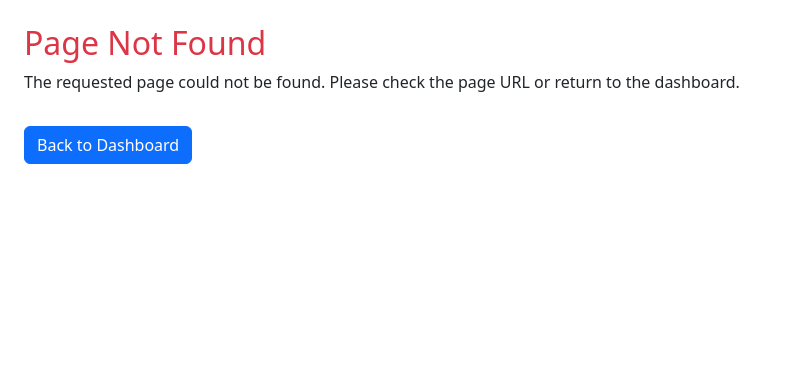
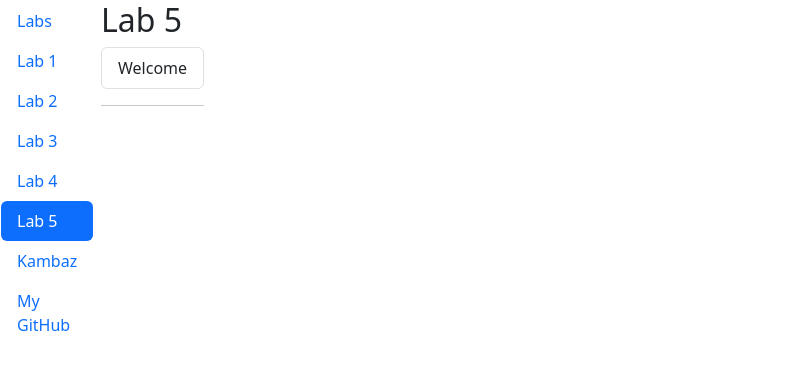
Before and after one commit to wong-anni/kambaz-next-js, a Next.js app: page /labs/lab5 in a window 1280 px wide. Before the commit this address had no page. Shown: the top 370 px of the page, without its empty margins (0-801 px from the left). Built offline with nearby package versions, Linux system fonts and the light colour scheme.

Commit message:
a5 section 1

```diff
--- a/app/labs/TOC.tsx
+++ b/app/labs/TOC.tsx
@@ -24,6 +24,10 @@ export default function TOC() {
        <NavLink href="/labs/lab4" as={Link} className={`nav-link ${pathname.endsWith("lab4") ? "active" : ""}`}>
        Lab 4</NavLink> </NavItem>
      <NavItem>
+     <NavItem>
+       <NavLink href="/labs/lab5" as={Link} className={`nav-link ${pathname.endsWith("lab5") ? "active" : ""}`}>
+       Lab 5</NavLink> </NavItem>
+     <NavItem>  </NavItem>
        <NavLink href="/" as={Link}>Kambaz</NavLink>
      </NavItem>
      <NavItem>
--- a/app/labs/lab4/page.tsx
+++ b/app/labs/lab4/page.tsx
@@ -16,11 +16,9 @@ import store from "./store";
 import { Provider } from "react-redux";
 
 export default function Lab4() {
-    // implement callback function
     function sayHello() {
         alert("Hello");
     }
-
     return(
         <Provider store={store}>
             <div>
--- /dev/null
+++ b/app/labs/lab5/page.tsx
@@ -0,0 +1,12 @@
+export default function Lab5() {
+  return (
+    <div id="wd-lab5">
+      <h2>Lab 5</h2>
+      <div className="list-group">
+        <a href="http://localhost:4000/lab5/welcome"   // hyperlink navigates to http://localhost:4000/lab5/welcome
+           className="list-group-item">
+           Welcome
+        </a>
+      </div><hr/>
+    </div>
+);}
--- a/app/labs/page.tsx
+++ b/app/labs/page.tsx
@@ -24,6 +24,11 @@ export default function labs() {
        </li>
 
        <li>
+         <Link href="/labs/lab5" id="wd-lab5-link">
+           Lab 5: REST </Link>
+       </li>
+
+       <li>
          <Link href="/" id="wd-kambaz-link"> Kambaz</Link>
        </li>
        <li>
```
